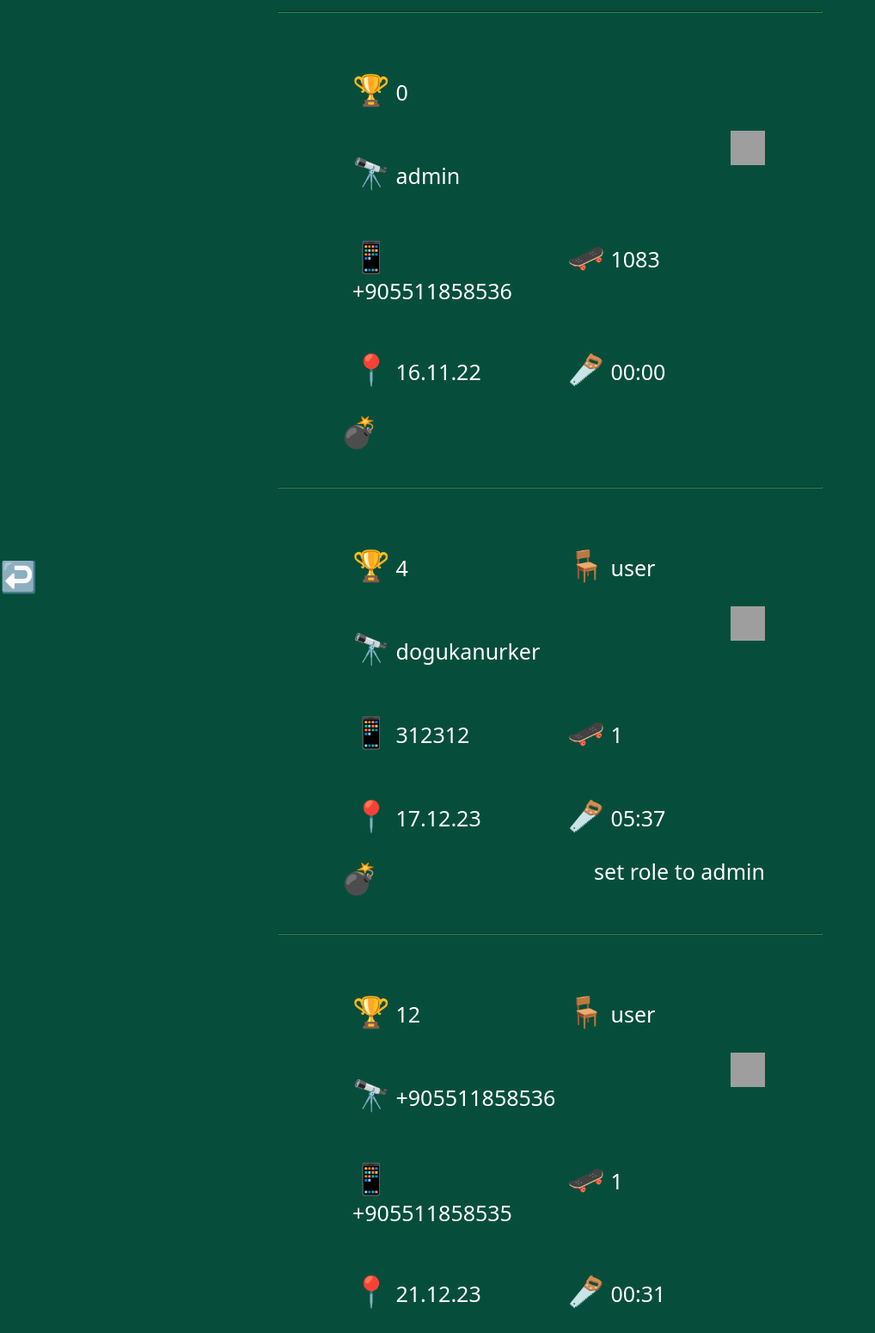
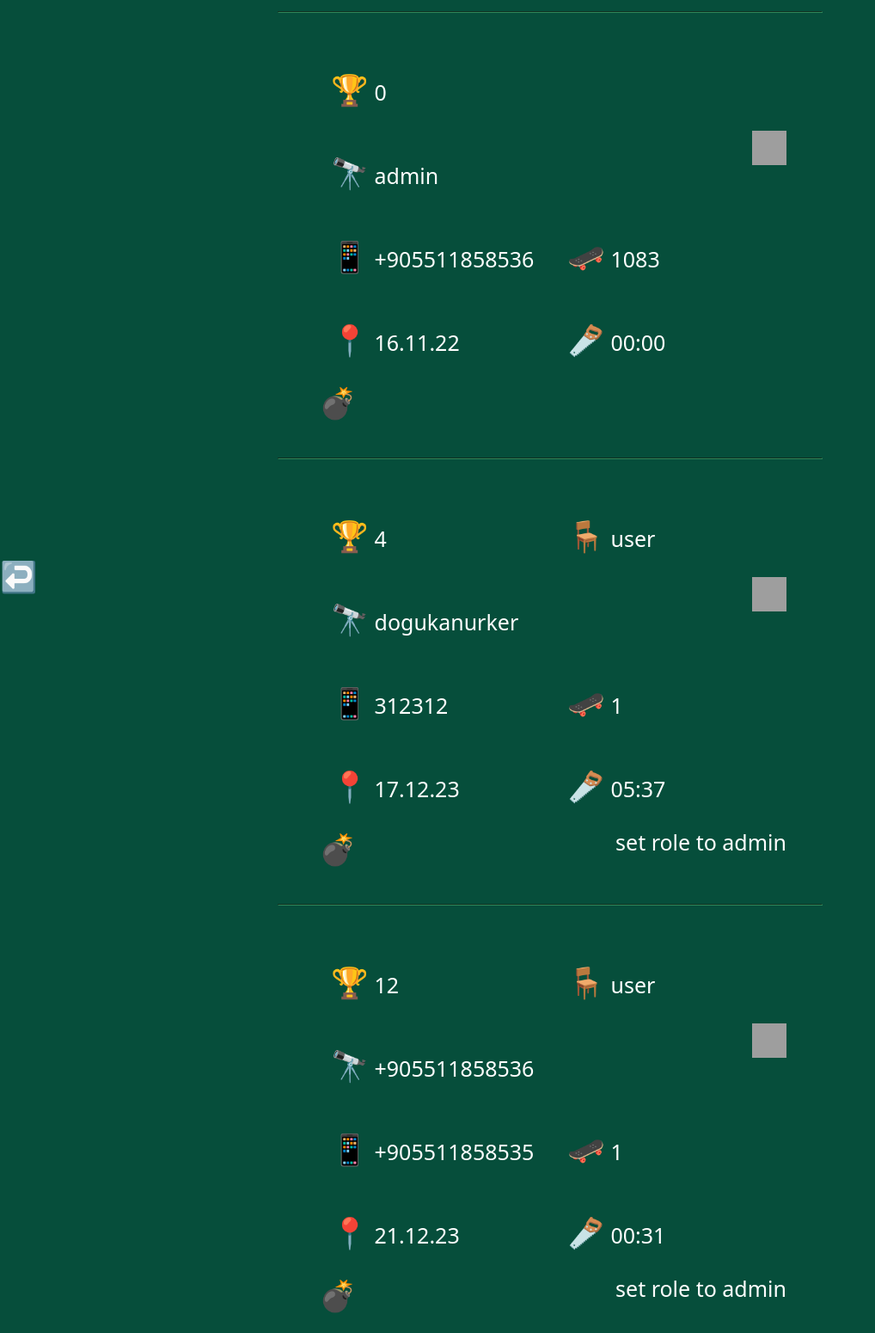
Before and after one commit to DogukanUrker/doctor-jha, a Flask app: page /admin/users in a window 1280 px wide. Shown: the part 107-1657 px from the top of the page at 86% size, without its empty margins (0-1018 px from the left). Run offline with Flask 3, Linux system fonts and the light colour scheme; a user stored in the database is signed in; data comes from the database, SQL or seed files in the repository; parts of the project's set-up code (start-up, migrations or seed data) failed here and were passed over; some libraries are stand-ins or nearby versions; grey boxes are pictures that could not be loaded.

Commit message:
Update adminPanel.css

```diff
--- a/static/css/adminPanel.css
+++ b/static/css/adminPanel.css
@@ -40,7 +40,7 @@ hr {
 
 .stats {
   display: flex;
-  width: 25rem;
+  width: 27.5rem;
   justify-content: space-between;
 }
 
```
